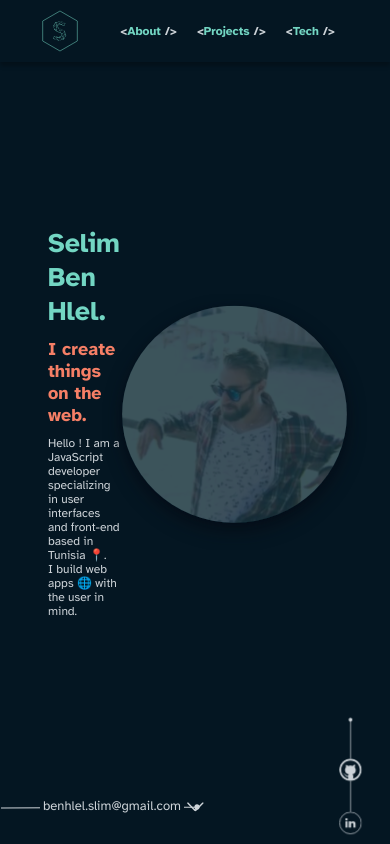
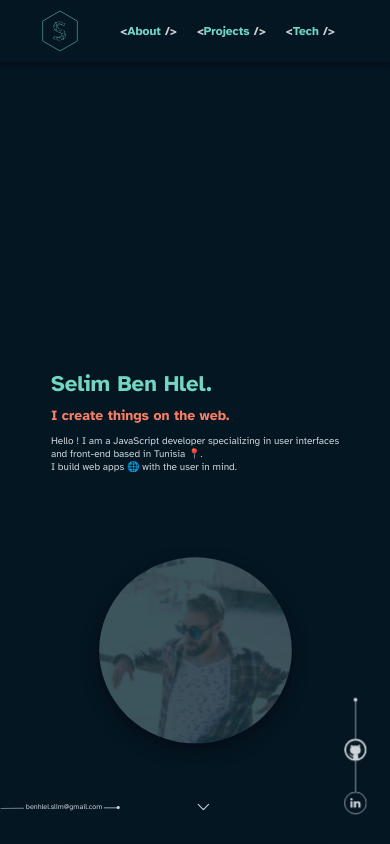
Before and after one commit to benhlel0slim/Portfolio, a Next.js app: page / in a window 390 px wide. Shown: the top 844 px of the page. Built offline with nearby package versions, Linux system fonts and the light colour scheme.

Commit message:
refactor: styling landing component

```diff
--- a/src/components/landing/landing.module.scss
+++ b/src/components/landing/landing.module.scss
@@ -2,13 +2,14 @@
   position: relative;
   width: 100%;
 }
+
 .inner {
   display: flex;
-  flex-direction: row;
   justify-content: center;
   align-items: center;
   height: 100vh;
 }
+
 .bio {
   display: flex;
   flex-direction: column;
@@ -16,32 +17,28 @@
   font-size: 37px;
   width: 40%;
   h2 {
-    margin: 10px 0 10px 0;
     font-size: 32px;
+    padding: 10px 0;
   }
   p {
     font-size: 22px;
   }
 }
-.img {
-  display: flex;
-  flex-direction: column;
-  justify-content: center;
-}
+
 .email {
   position: absolute;
-  bottom: 30px;
-  left: 0;
+  bottom: 35px;
+  left: 0%;
   font-size: 13px;
   text-decoration: none;
 }
+
 .arrow {
   position: absolute;
   bottom: 45px;
-  left: 0;
-  right: 0;
-  margin: auto;
+  left: 49%;
 }
+
 .socialMedia {
   position: fixed;
   right: 33px;
@@ -68,11 +65,11 @@
     bottom: 14px;
   }
 }
+
 @media (max-width: 768px) {
   .bio {
     font-size: 23px;
-    width: 60%;
-    margin-left: 21%;
+    padding-left: 15%;
     h2 {
       font-size: 18px;
     }
@@ -80,17 +77,61 @@
       font-size: 12px;
     }
   }
+
   .img {
     scale: 0.7;
-    margin-left: -75px;
   }
+
   .arrow {
     scale: 0.7;
     bottom: 30px;
   }
+
   .socialMedia {
     scale: 0.7;
-    bottom: 0px;
+    bottom: 20px;
     right: 15px;
   }
+
+  .email {
+    font-size: 12px;
+    bottom: 30px;
+  }
 }
+
+@media (max-width: 425px) {
+  .inner {
+    display: flex;
+    flex-direction: column;
+    justify-content: flex-end;
+  }
+
+  .bio {
+    font-size: 19px;
+    width: auto;
+    padding-left: 0;
+    h2 {
+      font-size: 14px;
+    }
+    p {
+      font-size: 10px;
+    }
+  }
+
+  .img {
+    scale: 0.6;
+  }
+
+  .arrow {
+    scale: 0.5;
+  }
+
+  .socialMedia {
+    right: 10px;
+  }
+
+  .email {
+    scale: 0.6;
+    left: -40px;
+  }
+}
```
